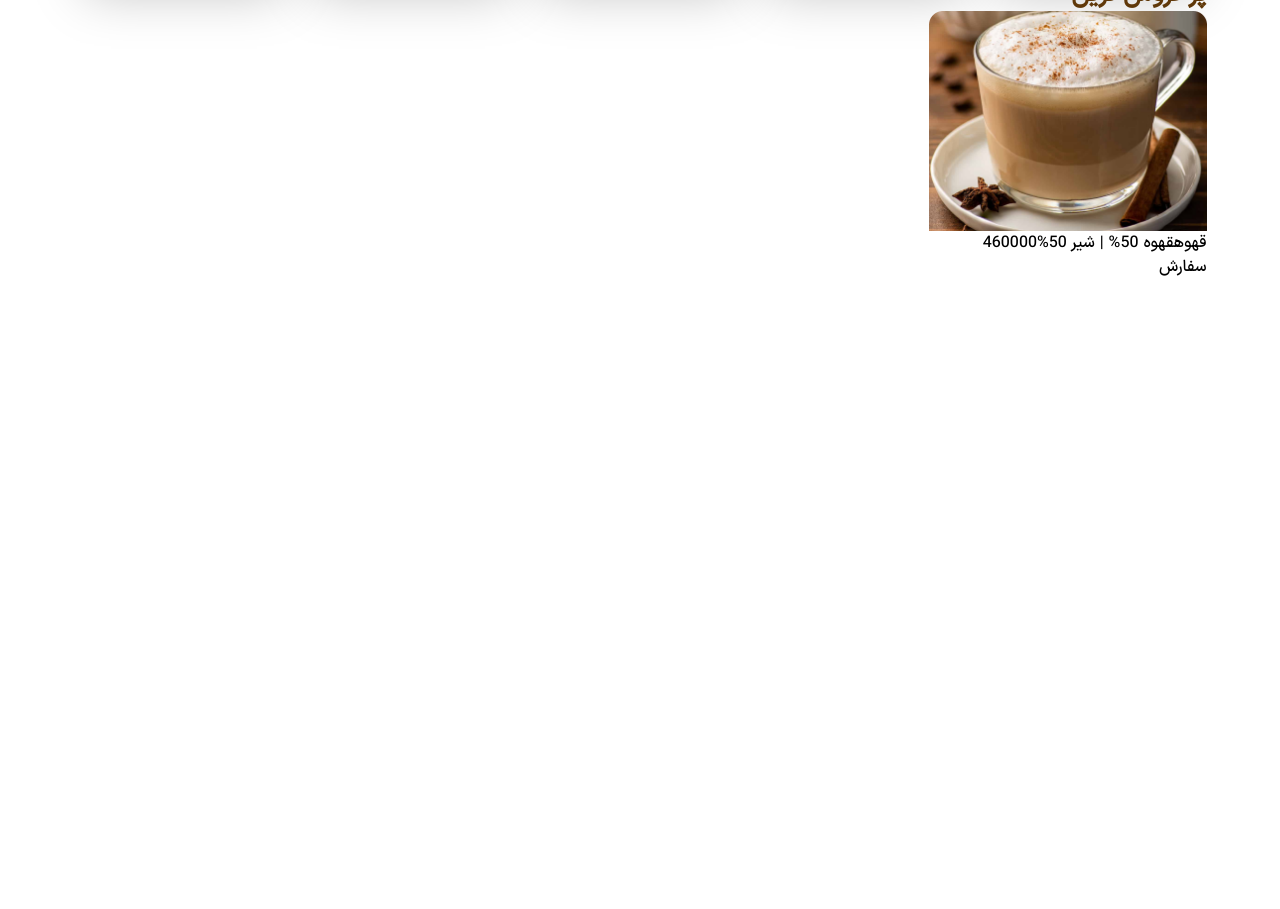
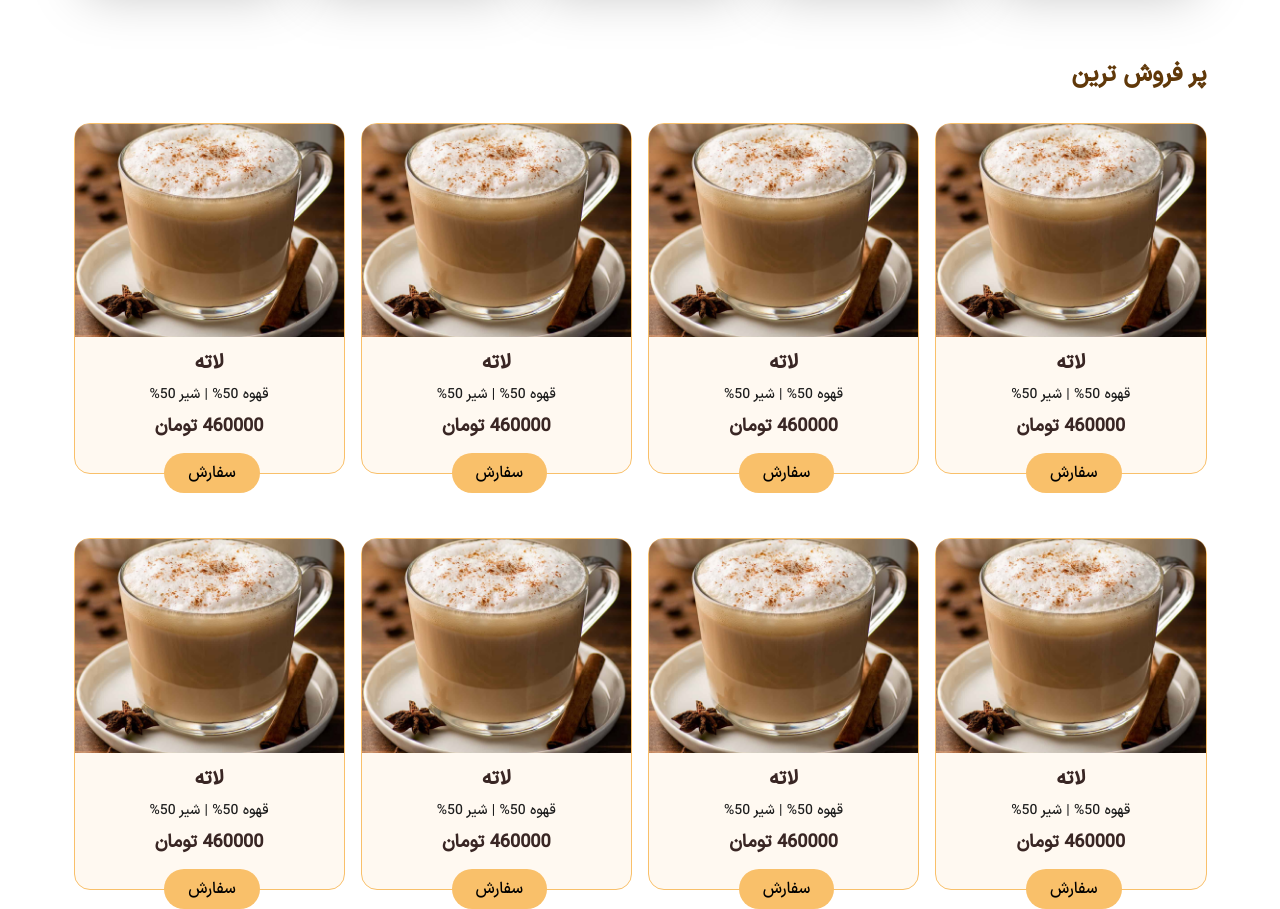
Before and after one commit to Mohammad2954/coffee-shop, a React (Vite) app: page / in a window 1280 px wide. Shown: the part 1160-2069 px from the top of the page. Before the commit the page ends 1439 px from the top, so only its background shows below. Built offline with nearby package versions, Linux system fonts and the light colour scheme.

Commit message:
add style for product

```diff
--- a/src/components/Product/Products.jsx
+++ b/src/components/Product/Products.jsx
@@ -1,16 +1,127 @@
 function Products() {
   return (
-    <div className="max-w-content mx-auto px-8">
+    <div className="max-w-content mx-auto px-8 mt-20">
       <h3 className="text-coffee text-2xl font-bold">پر فروش ترین</h3>
-      <div className="grid grid-cols-4 gap-2">
-        <div className="">
+      <div className="grid grid-cols-4 gap-4 mt-[-1rem]">
+        <div className="border border-box-border rounded-2xl relative bg-box-bg mt-12">
           <img src="/img/pro/image.png" alt="" />
-          <div>
-            <span>قهوه</span>
-            <span>قهوه 50% | شیر 50%</span>
-            <span>460000</span>
+          <div className=" flex items-center justify-center flex-col gap-2 mt-3 mb-8">
+            <span className=" text-text-box font-bold text-xl">لاته</span>
+            <span className="text-text-box-black text-sm">
+              قهوه 50% | شیر 50%
+            </span>
+            <span className="text-text-box font-bold text-lg">
+              460000 تومان
+            </span>
           </div>
-          <button>سفارش</button>
+          <button className="bg-box-btn rounded-full px-6 py-2 text-coffe absolute bottom-[-20px] left-1/3">
+            سفارش
+          </button>
+        </div>
+        <div className="border border-box-border rounded-2xl relative bg-box-bg mt-12">
+          <img src="/img/pro/image.png" alt="" />
+          <div className=" flex items-center justify-center flex-col gap-2 mt-3 mb-8">
+            <span className=" text-text-box font-bold text-xl">لاته</span>
+            <span className="text-text-box-black text-sm">
+              قهوه 50% | شیر 50%
+            </span>
+            <span className="text-text-box font-bold text-lg">
+              460000 تومان
+            </span>
+          </div>
+          <button className="bg-box-btn rounded-full px-6 py-2 text-coffe absolute bottom-[-20px] left-1/3">
+            سفارش
+          </button>
+        </div>
+        <div className="border border-box-border rounded-2xl relative bg-box-bg mt-12">
+          <img src="/img/pro/image.png" alt="" />
+          <div className=" flex items-center justify-center flex-col gap-2 mt-3 mb-8">
+            <span className=" text-text-box font-bold text-xl">لاته</span>
+            <span className="text-text-box-black text-sm">
+              قهوه 50% | شیر 50%
+            </span>
+            <span className="text-text-box font-bold text-lg">
+              460000 تومان
+            </span>
+          </div>
+          <button className="bg-box-btn rounded-full px-6 py-2 text-coffe absolute bottom-[-20px] left-1/3">
+            سفارش
+          </button>
+        </div>
+        <div className="border border-box-border rounded-2xl relative bg-box-bg mt-12">
+          <img src="/img/pro/image.png" alt="" />
+          <div className=" flex items-center justify-center flex-col gap-2 mt-3 mb-8">
+            <span className=" text-text-box font-bold text-xl">لاته</span>
+            <span className="text-text-box-black text-sm">
+              قهوه 50% | شیر 50%
+            </span>
+            <span className="text-text-box font-bold text-lg">
+              460000 تومان
+            </span>
+          </div>
+          <button className="bg-box-btn rounded-full px-6 py-2 text-coffe absolute bottom-[-20px] left-1/3">
+            سفارش
+          </button>
+        </div>
+        <div className="border border-box-border rounded-2xl relative bg-box-bg mt-12">
+          <img src="/img/pro/image.png" alt="" />
+          <div className=" flex items-center justify-center flex-col gap-2 mt-3 mb-8">
+            <span className=" text-text-box font-bold text-xl">لاته</span>
+            <span className="text-text-box-black text-sm">
+              قهوه 50% | شیر 50%
+            </span>
+            <span className="text-text-box font-bold text-lg">
+              460000 تومان
+            </span>
+          </div>
+          <button className="bg-box-btn rounded-full px-6 py-2 text-coffe absolute bottom-[-20px] left-1/3">
+            سفارش
+          </button>
+        </div>
+        <div className="border border-box-border rounded-2xl relative bg-box-bg mt-12">
+          <img src="/img/pro/image.png" alt="" />
+          <div className=" flex items-center justify-center flex-col gap-2 mt-3 mb-8">
+            <span className=" text-text-box font-bold text-xl">لاته</span>
+            <span className="text-text-box-black text-sm">
+              قهوه 50% | شیر 50%
+            </span>
+            <span className="text-text-box font-bold text-lg">
+              460000 تومان
+            </span>
+          </div>
+          <button className="bg-box-btn rounded-full px-6 py-2 text-coffe absolute bottom-[-20px] left-1/3">
+            سفارش
+          </button>
+        </div>
+        <div className="border border-box-border rounded-2xl relative bg-box-bg mt-12">
+          <img src="/img/pro/image.png" alt="" />
+          <div className=" flex items-center justify-center flex-col gap-2 mt-3 mb-8">
+            <span className=" text-text-box font-bold text-xl">لاته</span>
+            <span className="text-text-box-black text-sm">
+              قهوه 50% | شیر 50%
+            </span>
+            <span className="text-text-box font-bold text-lg">
+              460000 تومان
+            </span>
+          </div>
+          <button className="bg-box-btn rounded-full px-6 py-2 text-coffe absolute bottom-[-20px] left-1/3">
+            سفارش
+          </button>
+        </div>
+        <div className="border border-box-border rounded-2xl relative bg-box-bg mt-12">
+          <img src="/img/pro/image.png" alt="" />
+          <div className=" flex items-center justify-center flex-col gap-2 mt-3 mb-8">
+            <span className=" text-text-box font-bold text-xl">لاته</span>
+            <span className="text-text-box-black text-sm">
+              قهوه 50% | شیر 50%
+            </span>
+            <span className="text-text-box font-bold text-lg">
+              460000 تومان
+            </span>
+          </div>
+          <button className="bg-box-btn rounded-full px-6 py-2 text-coffe absolute bottom-[-20px] left-1/3">
+            سفارش
+          </button>
         </div>
       </div>
     </div>
```
